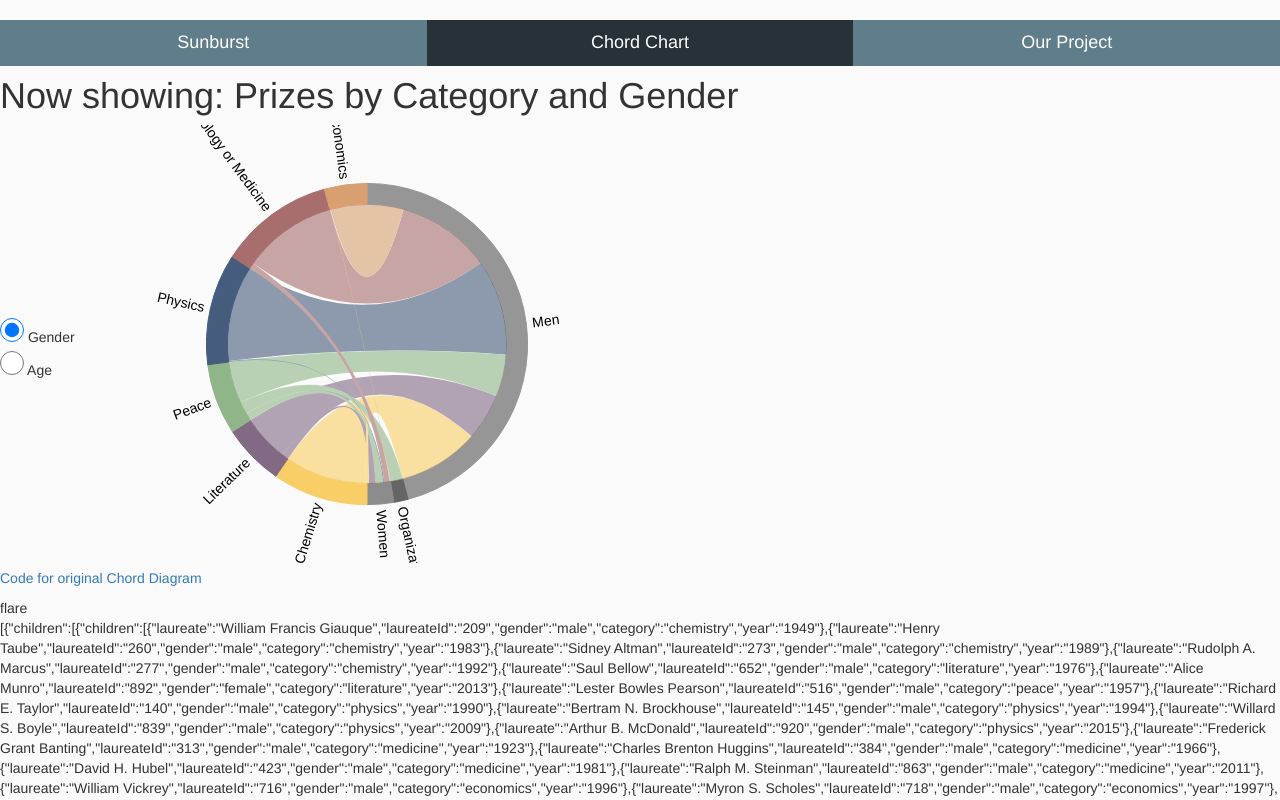
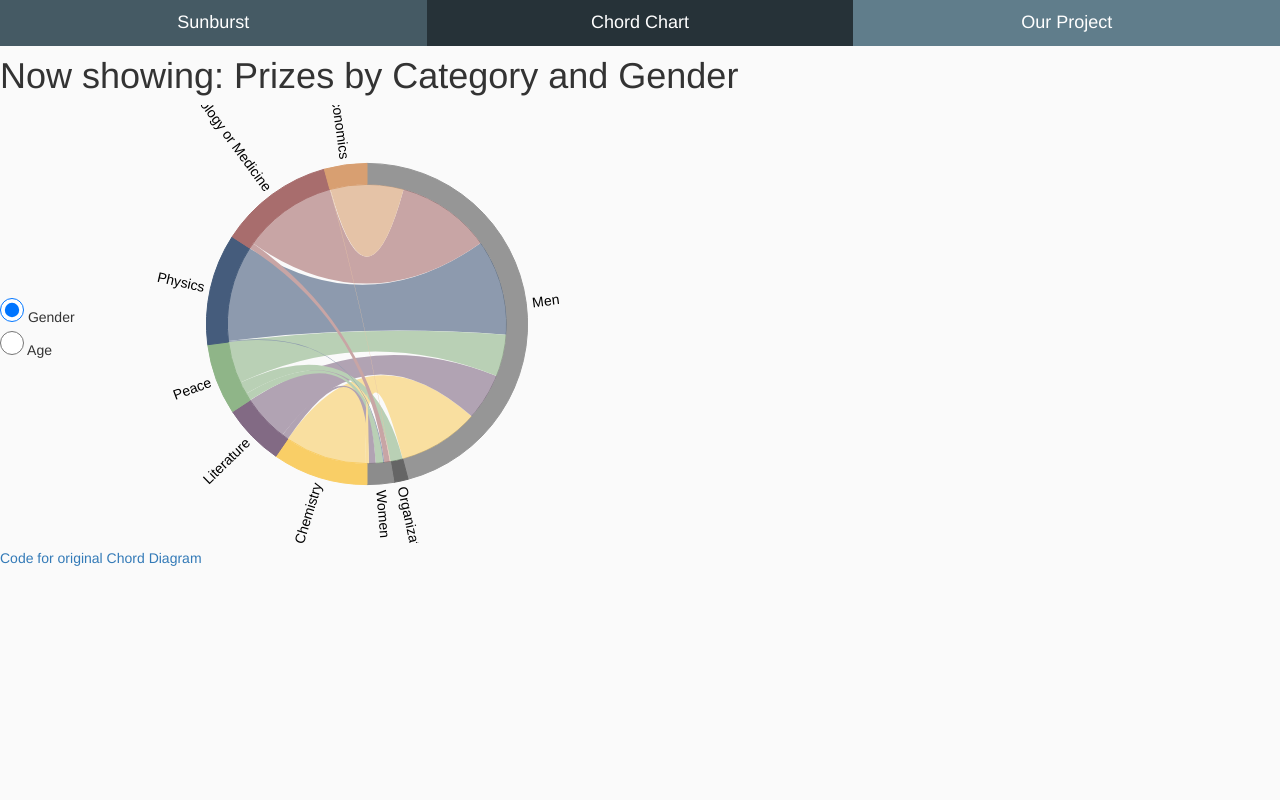
Before and after one commit to lebonnobel/nobel, a website: page index.html in a window 1280 px wide. Both pictures are taken after a click on the element "Chord Chart". Shown: the top 800 px of the page. Drawn offline with nearby package versions, Linux system fonts and the light colour scheme.

Commit message:
Optimized layout after Chord Merge

```diff
--- a/js/controllers/nobelCtrl.js
+++ b/js/controllers/nobelCtrl.js
@@ -60,10 +60,10 @@ nobelApp.controller('nobelCtrl',
 			// showAllCountries: bool/Empty. Send in true if you want to show all countries, if you only want to show winners, leave blank or false
 			// EX: nobelService.getNobelDataForSunburst(1930, true); <---- Shows all countries, and winners up to 1930
 			// EX: nobelService.getNobelDataForSunburst(0); <---- Shows only countries with winners for all years
-			$scope.nobelData = nobelService.getNobelDataForSunburst(0);
-			$scope.$apply();	// $scope.$apply tells angular that we have loaded in the data so it updates the view
+			//$scope.nobelData = nobelService.getNobelDataForSunburst(0);
+			//$scope.$apply();	// $scope.$apply tells angular that we have loaded in the data so it updates the view
 
-			console.log($scope.nobelData);
+			//console.log($scope.nobelData);
 		})
 	}
 
--- a/style.css
+++ b/style.css
@@ -17,6 +17,10 @@ body {
 	padding:0;
 	width: 100%;
 	height: 100%;
+}
+
+h1 {
+	margin-top:0px;
 }
 
 /* ****** TOP MENU BAR OF CHOICES ****** */
```
